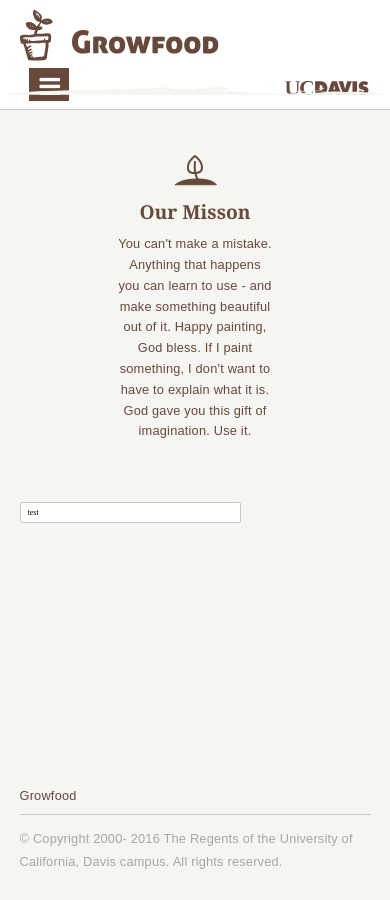
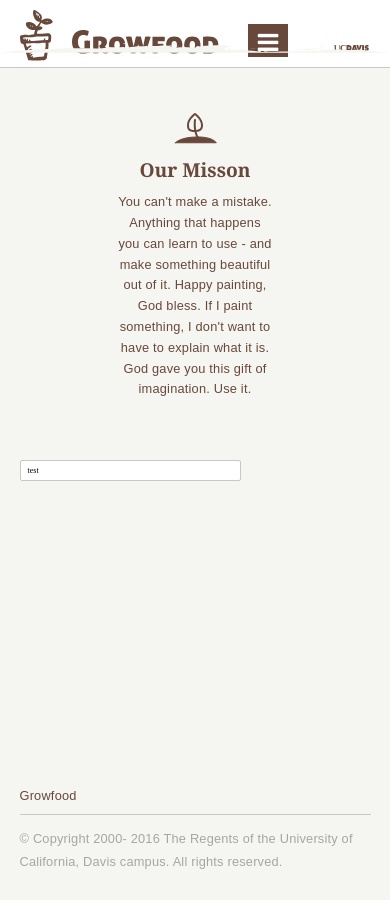
Before and after one commit to ucdavis/ediblecampus, a Jekyll site: the page built from index.html, in a window 390 px wide. Built offline with Jekyll 4.4.1, drawn with Linux system fonts in a browser that asks for light colours; nearby versions of some CDN libraries; the list of posts is cut into pages by our own code.

Commit message:
navigation tweaks

```diff
--- a/_sass/_base.scss
+++ b/_sass/_base.scss
@@ -8,11 +8,11 @@
     .header_contents {
         @include container;
         .logo_wrapper {
-            width: 75%;
+            width: 89%;
             display: inline-block;
         }
         .search_wrapper {
-            width: 24%;
+            width: 10%;
             text-align:right;
             display: inline-block;
         }
--- a/_sass/_navigation.scss
+++ b/_sass/_navigation.scss
@@ -129,7 +129,7 @@
         }
     }
     #nav > ul > li {
-        margin-right: 2%;
+        margin-right: 0px;
     }
 }
 
@@ -144,7 +144,7 @@
         text-align: center;
     }
     #nav > ul > li {
-        margin-right: 5%;
+        margin-right: 0px;
     }
     .search_form {
         top: 168px;
```
Also changed, not shown: 2 other files.
